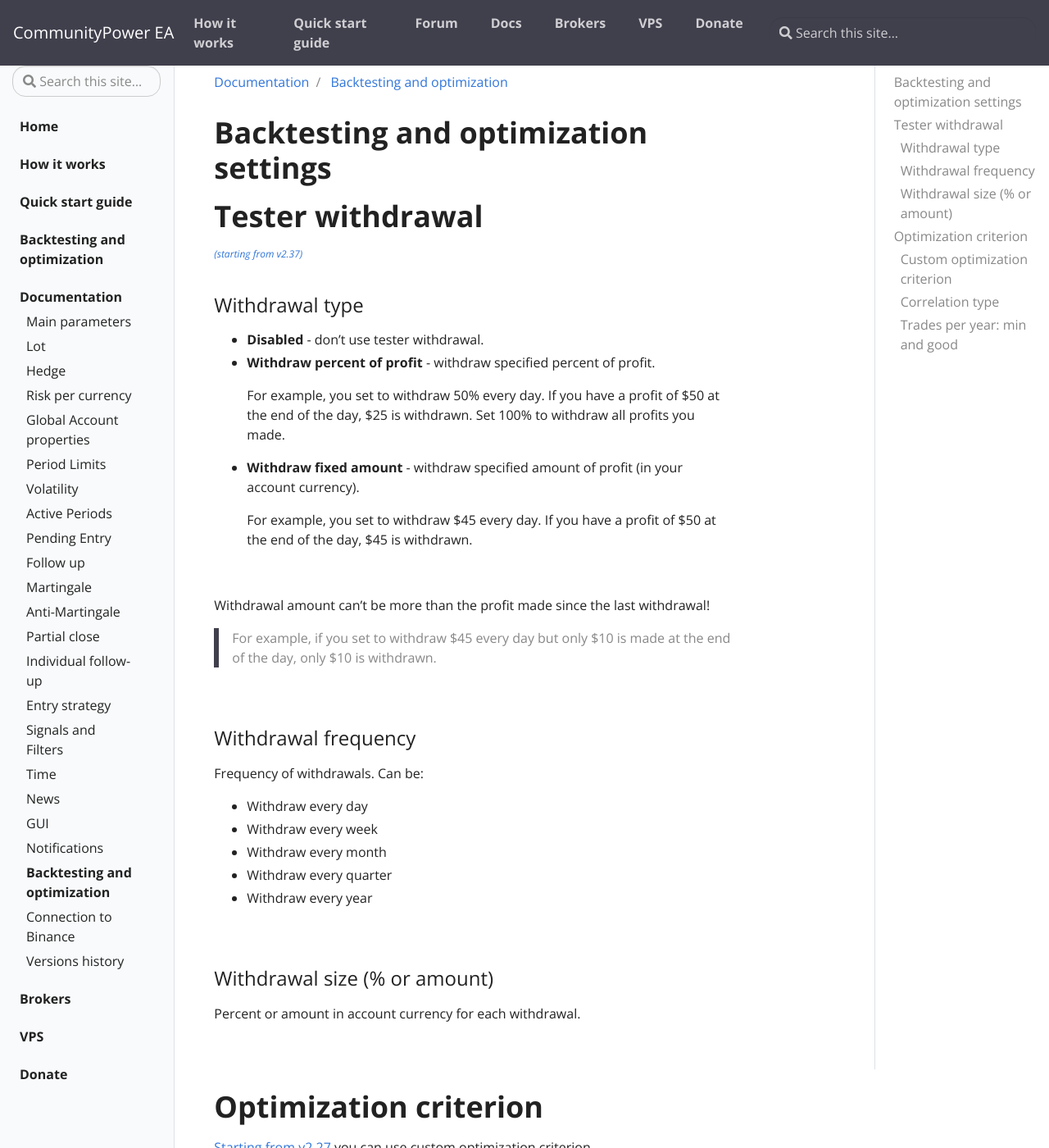
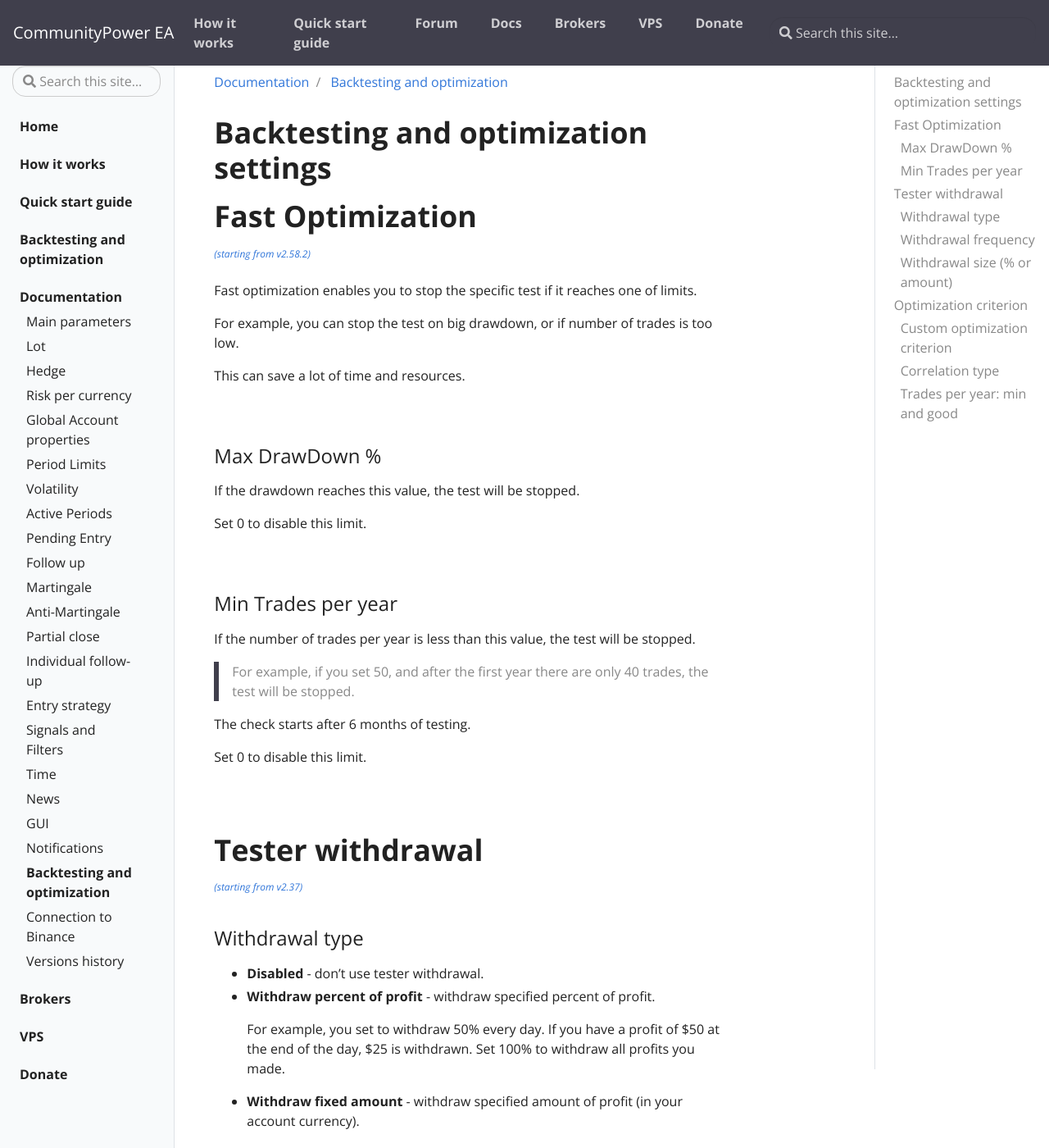
Before and after one commit to komposter/CommunityPowerEA.com, a Jekyll site: the page built from _docs/backtesting-and-optimization.md, in a window 1280 px wide and 1400 px high. Shown: the whole window at 82% size. Built offline with Jekyll 4.4.1, drawn with Linux system fonts in a browser that asks for light colours.

Commit message:
Content change

```diff
--- a/_docs/backtesting-and-optimization.md
+++ b/_docs/backtesting-and-optimization.md
@@ -6,6 +6,40 @@ permalink: /docs/backtesting-and-optimization
 ---
 
 # Backtesting and optimization settings
+
+# Fast Optimization
+
+<sup>[*(starting from v2.58.2)*](/docs/versions-history#20240118-0212-2582)</sup>
+
+Fast optimization enables you to stop the specific test if it reaches one of limits.
+
+For example, you can stop the test on big drawdown, or if number of trades is too low.
+
+This can save a lot of time and resources.
+
+<br />
+
+### Max DrawDown %
+
+If the drawdown reaches this value, the test will be stopped.
+
+Set 0 to disable this limit.
+
+<br />
+
+### Min Trades per year
+
+If the number of trades per year is less than this value, the test will be stopped.
+
+> For example, if you set 50, and after the first year there are only 40 trades, the test will be stopped.
+
+The check starts after 6 months of testing.
+
+Set 0 to disable this limit.
+
+
+<br />
+<br />
 
 # Tester withdrawal
 
--- a/_docs/versions-history.md
+++ b/_docs/versions-history.md
@@ -751,11 +751,12 @@ permalink: /docs/versions-history
 
 <br />
 
-### 2024.01.18-02.12 (2.58.1)
+### 2024.01.18-02.12 (2.58.2)
 * [+] [Partial Close](/docs/partial-close): Close any with any and Close any with any on signal parameters are replaced with [Close any with any mode](/docs/partial-close#close-any-with-any-mode)
 * [+] PartialClose: [Close only with opposite](/docs/partial-close#close-any-with-any-mode) mode
 * [+] Volatility Filter: [Transformation Period](/docs/signals-and-filters#transformation-period) and [Volatility Coefficient](/docs/signals-and-filters#volatility-coefficient)
 * [+] Volatility: [OBV as a base indicator](/docs/signals-and-filters#volatility-filter-indicator)
+* [+] [FastOptimization](/docs/backtesting-and-optimization#fast-optimization): Max DD and Min Trades per year
 
 {% include alert.html type="warning" title="Warning" content="All set-files with PartialClose must be reviewed!" %}
 
```
Also changed, not shown: _docs/partial-close.md (+1 -1 lines), _docs/signals-and-filters.md (+3 -3 lines).
